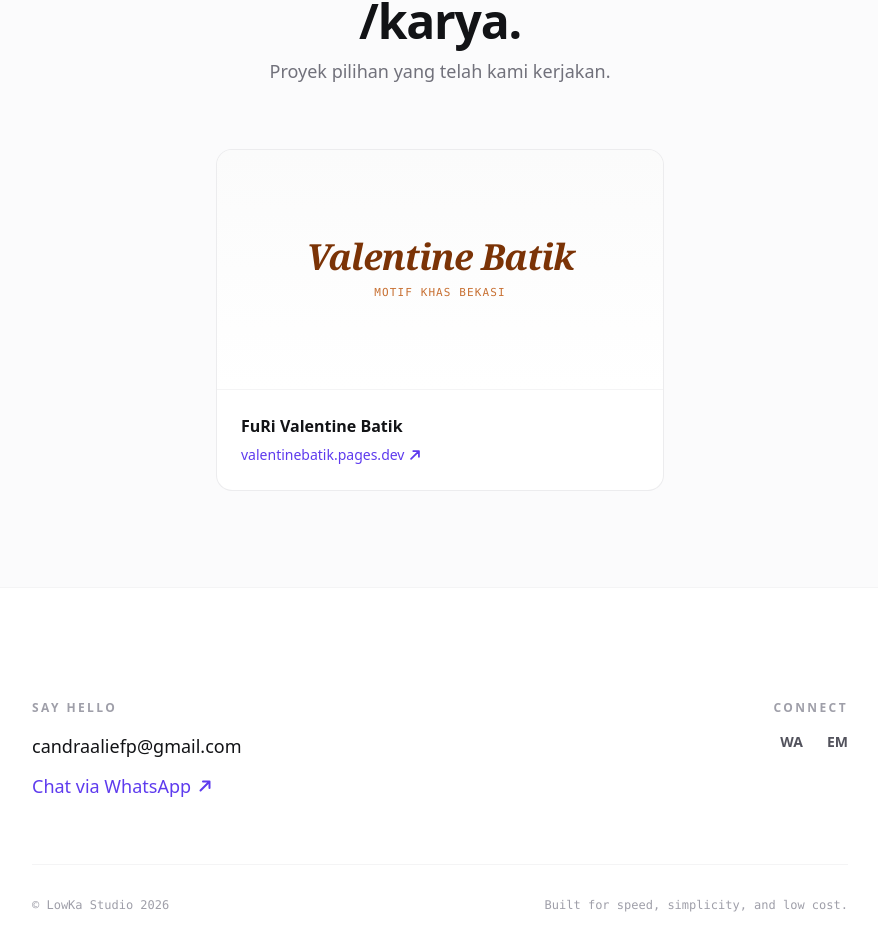
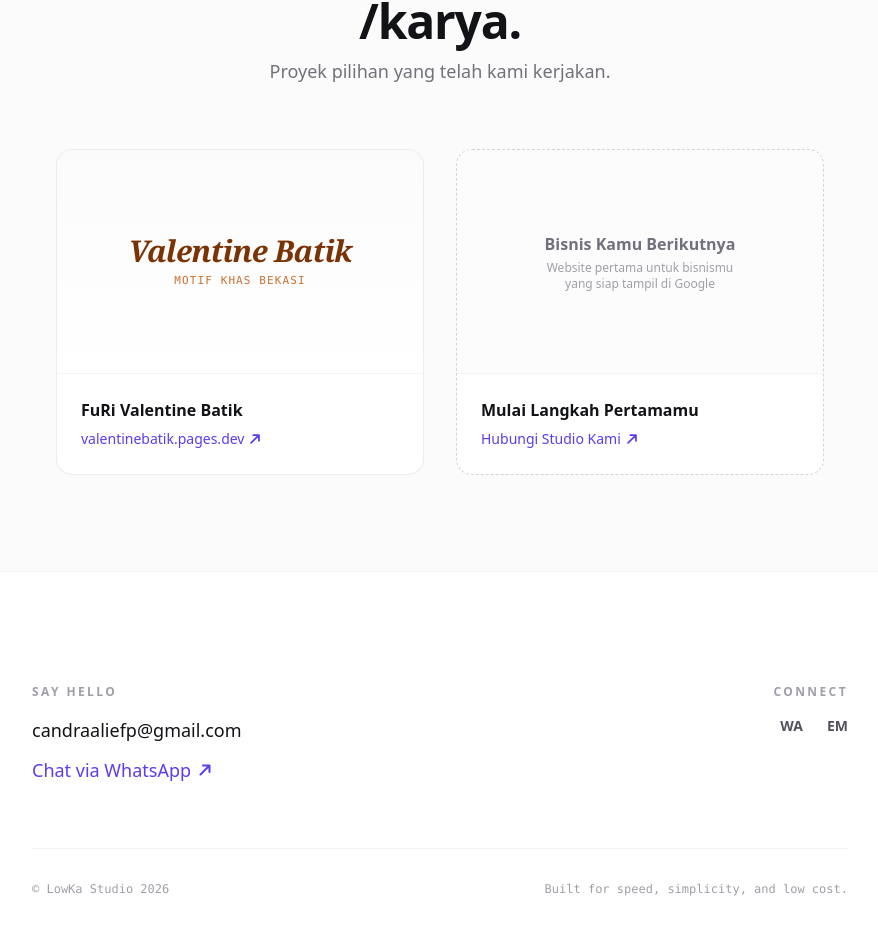
Before and after one commit to candraalief/lowka-studio, a Next.js app: page / in a window 1280 px wide. Shown: the part 1008-1954 px from the top of the page, without its empty margins (200-1078 px from the left). Built offline with nearby package versions, Linux system fonts and the light colour scheme.

Commit message:
feat(work): keep 'Bisnis Kamu Berikutnya' card alongside Valentine Batik

```diff
--- a/src/components/WorkSection.tsx
+++ b/src/components/WorkSection.tsx
@@ -4,7 +4,7 @@ import React from "react";
 import { useLanguage } from "@/context/LanguageContext";
 
 export default function WorkSection() {
-  const { dict } = useLanguage();
+  const { dict, language } = useLanguage();
   const work = dict.work;
 
   return (
@@ -20,16 +20,17 @@ export default function WorkSection() {
           </p>
         </div>
 
-        {/* Clean Showcase for Real Project: FuRi Valentine Batik */}
-        <div className="max-w-md mx-auto">
+        {/* 2-Column Balanced Grid */}
+        <div className="grid sm:grid-cols-2 max-w-3xl mx-auto gap-6 sm:gap-8">
+          {/* Card 1: FuRi Valentine Batik */}
           <div className="group bg-white rounded-2xl border border-zinc-200/70 overflow-hidden hover:border-zinc-300 hover:shadow-xl hover:shadow-zinc-200/40 transition-all duration-300 flex flex-col justify-between">
             {/* Top Showcase Area with Logo */}
-            <div className="h-52 sm:h-60 bg-gradient-to-b from-zinc-50/80 to-white flex items-center justify-center p-8 border-b border-zinc-100">
+            <div className="h-48 sm:h-56 bg-gradient-to-b from-zinc-50/80 to-white flex items-center justify-center p-8 border-b border-zinc-100">
               <div className="text-center">
-                <span className="font-serif italic text-3xl sm:text-4xl font-bold tracking-tight text-amber-900 group-hover:scale-105 transition-transform inline-block">
+                <span className="font-serif italic text-2xl sm:text-3xl font-bold tracking-tight text-amber-900 group-hover:scale-105 transition-transform inline-block">
                   Valentine Batik
                 </span>
-                <span className="block text-[11px] font-mono tracking-widest text-amber-700/80 uppercase mt-2">
+                <span className="block text-[11px] font-mono tracking-widest text-amber-700/80 uppercase mt-1">
                   Motif Khas Bekasi
                 </span>
               </div>
@@ -61,6 +62,45 @@ export default function WorkSection() {
               </a>
             </div>
           </div>
+
+          {/* Card 2: Website Kamu Berikutnya */}
+          <div className="group bg-white rounded-2xl border border-dashed border-zinc-300 overflow-hidden hover:border-[#5e3bee]/50 hover:shadow-xl hover:shadow-zinc-200/40 transition-all duration-300 flex flex-col justify-between">
+            {/* Top Showcase Area */}
+            <div className="h-48 sm:h-56 bg-zinc-50/50 flex flex-col items-center justify-center p-8 border-b border-zinc-100 text-center">
+              <span className="text-base font-semibold text-zinc-500 mb-1">
+                {language === "id" ? "Bisnis Kamu Berikutnya" : "Your Business Next"}
+              </span>
+              <span className="text-xs text-zinc-400 max-w-[200px]">
+                {language === "id"
+                  ? "Website pertama untuk bisnismu yang siap tampil di Google"
+                  : "The first website for your business, ready for Google"}
+              </span>
+            </div>
+
+            {/* Bottom Card Footer */}
+            <div className="p-6">
+              <h3 className="font-bold text-[#121316] text-base mb-1">
+                {language === "id" ? "Mulai Langkah Pertamamu" : "Take Your First Step"}
+              </h3>
+              <a
+                href="#contact"
+                className="inline-flex items-center gap-1 text-sm font-medium text-[#5e3bee] hover:underline"
+              >
+                <span>{language === "id" ? "Hubungi Studio Kami" : "Contact Our Studio"}</span>
+                <svg
+                  className="w-3.5 h-3.5"
+                  viewBox="0 0 16 16"
+                  fill="none"
+                  stroke="currentColor"
+                  strokeWidth="2"
+                  strokeLinecap="round"
+                  strokeLinejoin="round"
+                >
+                  <path d="M3.5 12.5 12.5 3.5M6 3.5h6.5V10" />
+                </svg>
+              </a>
+            </div>
+          </div>
         </div>
       </div>
     </section>
```
